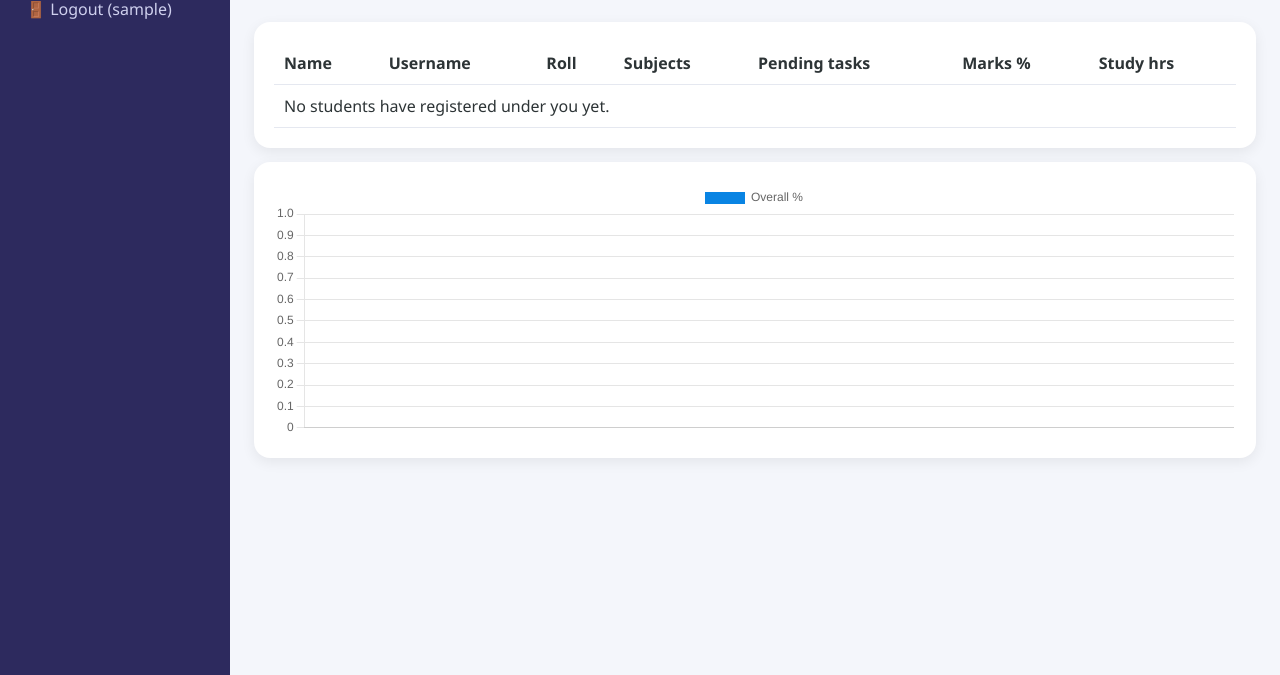
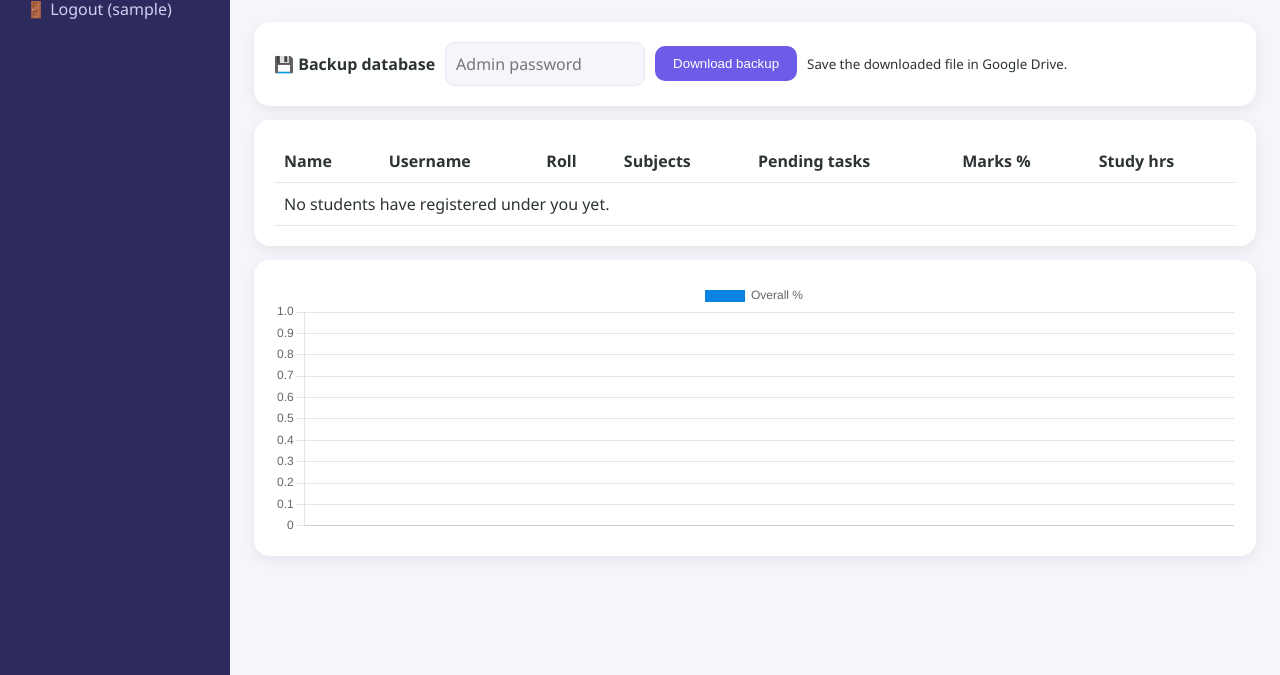
Before and after one commit to egsdemo01-cmd/studymate, a Flask app: page /admin in a window 1280 px wide. Shown: the part 125-800 px from the top of the page. Run offline with Flask 3, Linux system fonts and the light colour scheme; the visitor is signed in with stand-in values (Sample User, id 1); data comes from the database, SQL or seed files in the repository; data that the repository does not hold is empty.

Commit message:
Update admin.html

```diff
--- a/templates/admin.html
+++ b/templates/admin.html
@@ -1,5 +1,11 @@
 {% extends "base.html" %}{% block body %}
 <h1>🧑‍🏫 Class {{ t.class }}-{{ t.division }} — {{ t.name }}</h1>
+<form method="post" action="/backup" class="card" style="display:flex;gap:10px;align-items:center;flex-wrap:wrap">
+  <b>💾 Backup database</b>
+  <input type="password" name="admin_password" placeholder="Admin password" required style="width:200px;margin:0">
+  <button>Download backup</button>
+  <small>Save the downloaded file in Google Drive.</small>
+</form>
 <div class="card scroll"><table>
   <tr><th>Name</th><th>Username</th><th>Roll</th><th>Subjects</th><th>Pending tasks</th><th>Marks %</th><th>Study hrs</th></tr>
   {% for s in students %}<tr><td>{{ s.name }}</td><td>{{ s.username }}</td><td>{{ s.roll or '-' }}</td><td>{{ s.subjects }}</td><td>{{ s.pending }}</td><td>{{ s.percent or '--' }}</td><td>{{ s.hours }}</td></tr>
```
